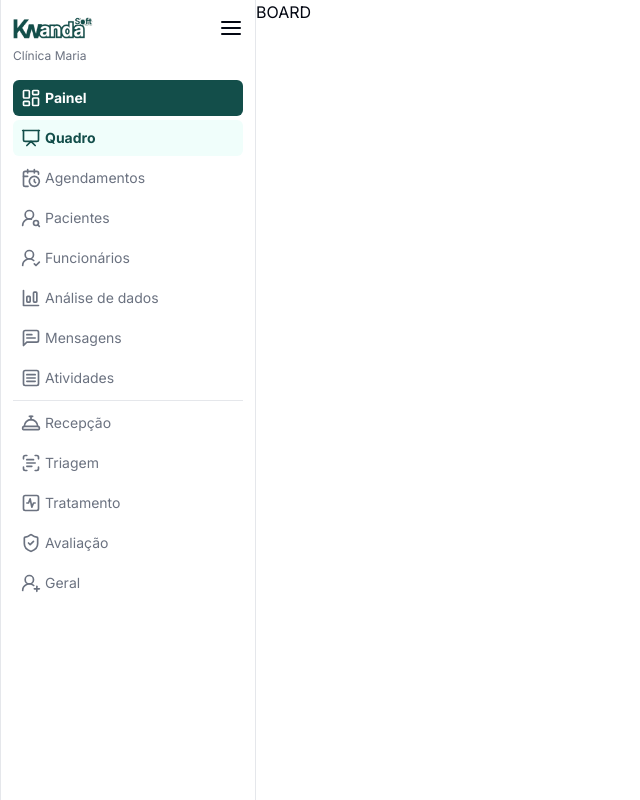
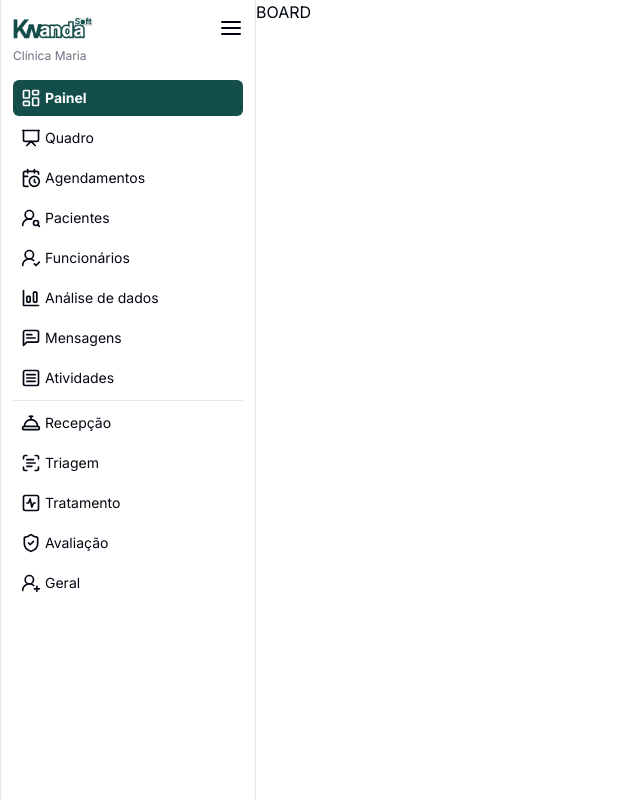
Before and after one commit to Seratooo/kwanda-soft, a Next.js app: page /dashboard/board in a window 1280 px wide. Shown: the whole page, without its empty margins (0-640 px from the left). Built offline with nearby package versions, Linux system fonts and the light colour scheme.

Commit message:
feat: toggle menu

```diff
--- /dev/null
+++ b/app/dashboard/(overview)/loading.tsx
@@ -0,0 +1,3 @@
+export default function Loading() {
+  return <p>Loading</p>;
+}
--- a/app/dashboard/page.tsx
+++ b/app/dashboard/(overview)/page.tsx
@@ -1,17 +1,21 @@
 import { Presentation, Plus } from "lucide-react";
-import StackedBarChart from "../ui/dashboard/stackedBarChart";
-import PieChartElement from "../ui/dashboard/pieChart";
-import PatientsTable from "../ui/patients/table";
-import { CardsBoard, CardsUser } from "../ui/dashboard/cards";
+import StackedBarChart from "../../ui/dashboard/stackedBarChart";
+import PieChartElement from "../../ui/dashboard/pieChart";
+import PatientsTable from "../../ui/patients/table";
+import { CardsBoard, CardsUser } from "../../ui/dashboard/cards";
 import { Suspense } from "react";
-import TopBar from "../ui/topBar";
+import TopBar from "../../ui/topBar";
 import {
   CardsBoardSkeleton,
   CardsUserSkeleton,
   StackedBarChartSkeleton,
-} from "../ui/skeletons";
+} from "../../ui/skeletons";
 
-export default function Page() {
+export default function Page({
+  searchParams,
+}: {
+  searchParams: { [key: string]: string | string[] | undefined };
+}) {
   return (
     <main className="w-full h-screen p-2 md:p-4 space-y-3">
       <TopBar />
@@ -23,7 +27,7 @@ export default function Page() {
             </Suspense>
           </div>
           <div className="h-60 md:h-80 w-full">
-              <StackedBarChart />
+            <StackedBarChart />
           </div>
           <PatientsTable />
         </div>
--- a/app/dashboard/board/page.tsx
+++ b/app/dashboard/board/page.tsx
@@ -1,4 +1,4 @@
 export default function Page(){
 
-  return <h1>BOARD</h1>
+  return (<h1>BOARD</h1>)
 }
--- a/app/dashboard/layout.tsx
+++ b/app/dashboard/layout.tsx
@@ -1,12 +1,17 @@
+import { Suspense } from "react";
 import SideNav from "../ui/dashboard/sidenav";
 
-export default function Layout({children}:{children:React.ReactNode}){
-  return(
+export default function Layout({ children }: { children: React.ReactNode }) {
+  return (
     <div className="flex h-screen flex-col md:flex-row md:overflow-hidden">
       <div className="flex-none">
-        <SideNav />
+        <Suspense fallback={<div></div>}>
+          <SideNav />
+        </Suspense>
       </div>
-      <div className="flex-grow mt-16 md:overflow-y-auto md:mt-0">{children}</div>
+      <div className="flex-grow mt-16 md:overflow-y-auto md:mt-0">
+        {children}
+      </div>
     </div>
-  )
+  );
 }
--- a/app/ui/dashboard/cards.tsx
+++ b/app/ui/dashboard/cards.tsx
@@ -50,12 +50,13 @@ export async function CardsBoard() {
   const data = await getData();
   return (
     <>
-      {data.map((element) => (
+      {data.map((element, index) => (
         <CardBoard
           title={element.title}
           value={element.value}
           variation={element.variation}
           cardColor={element.cardColor}
+          key={index}
         />
       ))}
     </>
@@ -136,12 +137,13 @@ export async function CardsUser() {
           <option value="A">Anualmente</option>
         </select>
       </div>
-      {users.map((user) => (
+      {users.map((user, index) => (
         <CardUser
           avatarFallback={user.avatarFallback}
           name={user.name}
           description={user.description}
           linkAvatarImage={user.linkAvatarImage}
+          key={index}
         />
       ))}
     </>
--- a/app/ui/dashboard/nav-links.tsx
+++ b/app/ui/dashboard/nav-links.tsx
@@ -1,5 +1,3 @@
-"use client";
-
 import {
   ActivitySquare,
   BarChartBig,
@@ -16,7 +14,6 @@ import {
   UserRoundSearch,
 } from "lucide-react";
 import Link from "next/link";
-import { usePathname, useSearchParams } from "next/navigation";
 import clsx from "clsx";
 
 const linkBoard = [
@@ -37,46 +34,42 @@ const linkUsers = [
   { name: "Geral", href: "/#", Icon: UserRoundPlus },
 ];
 
-export function NavLinkBoard() {
-  const pathname = usePathname();
-  const searchParams = useSearchParams();
-  const menu = searchParams.get("menu");
-  const allParams = searchParams.toString()
-
+export function NavLinkBoard({ isOpen }: { isOpen: string | null }) {
+  console.log(isOpen);
   return (
     <>
       <Link
-        href={`${allParams? `/dashboard?${allParams}` : '/dashboard'}`}
+        href={`/dashboard`}
         className="flex gap-1 bg-teal-900 p-2 rounded-md cursor-pointer"
       >
         <LayoutDashboard className="text-white size-5" />
-        <p className="text-white text-sm font-bold select-none">
-          {menu == "off" ? <span className="block md:hidden">Painel</span> : "Painel"}
+        <p
+          className={clsx("text-white text-sm font-bold select-none", {
+            "md:hidden": isOpen,
+          })}
+        >
+          Painel
         </p>
       </Link>
 
       {linkBoard.map(({ href, name, Icon }, index) => (
         <Link
           key={index}
-          href={`${allParams? `${href}?${allParams}` : href}`}
+          href={href}
           className={clsx(
-            "group flex gap-1 p-2 rounded-md cursor-pointer hover:bg-teal-100/30",
-            {
-              "bg-teal-100/30": pathname == href,
-            }
+            "group flex gap-1 p-2 rounded-md cursor-pointer hover:bg-teal-100/30"
           )}
         >
           <Icon
-            className={`${
-              pathname == href ? "text-teal-900 font-bold" : "text-gray-500"
-            } size-5 group-hover:font-bold group-hover:text-teal-900`}
+            className={`size-5 group-hover:font-bold group-hover:text-teal-900`}
           />
           <p
-            className={`${
-              pathname == href ? "text-teal-900 font-bold" : "text-gray-500"
-            } select-none text-sm group-hover:font-bold group-hover:text-teal-900`}
+            className={clsx(`select-none text-sm group-hover:font-bold group-hover:text-teal-900`,
+            {
+              "md:hidden": isOpen,
+            })}
           >
-            {menu == "off" ? <span className="block md:hidden">{name}</span> : name}
+            {name}
           </p>
         </Link>
       ))}
@@ -84,33 +77,26 @@ export function NavLinkBoard() {
   );
 }
 
-export function NavLinkUsers() {
-  const pathname = usePathname();
-  const searchParams = useSearchParams();
-  const menu = searchParams.get("menu");
-  const allParams = searchParams.toString()
-
+export function NavLinkUsers({ isOpen }: { isOpen: string | null }) {
+  console.log(isOpen);
   return (
     <>
       {linkUsers.map(({ href, name, Icon }, index) => (
         <Link
           key={index}
-          href={`${allParams? `${href}?${allParams}` : href}`}
-          className={`${
-            pathname == href ? "bg-gray-100" : ""
-          } group flex gap-1 p-2 rounded-md cursor-pointer hover:bg-gray-100`}
+          href={href}
+          className={`group flex gap-1 p-2 rounded-md cursor-pointer hover:bg-gray-100`}
         >
           <Icon
-            className={`${
-              pathname == href ? "text-black font-bold" : "text-gray-500"
-            } size-5 group-hover:font-bold group-hover:text-black`}
+            className={`size-5 group-hover:font-bold group-hover:text-black`}
           />
           <p
-            className={`${
-              pathname == href ? "text-black font-bold" : "text-gray-500"
-            } select-none text-sm group-hover:font-bold group-hover:text-black`}
+            className={clsx(`select-none text-sm group-hover:font-bold group-hover:text-black`,
+            {
+              "md:hidden": isOpen,
+            })}
           >
-            {menu == "off" ? <span className="block md:hidden">{name}</span> : name}
+            {name}
           </p>
         </Link>
       ))}
--- a/app/ui/dashboard/sidenav.tsx
+++ b/app/ui/dashboard/sidenav.tsx
@@ -1,77 +1,73 @@
 "use client";
+
 import { AlignJustify, X } from "lucide-react";
 import Logo from "../logo";
 import Link from "next/link";
 import { NavLinkBoard, NavLinkUsers } from "./nav-links";
-import { usePathname, useSearchParams, useRouter } from "next/navigation";
-import { useState } from "react";
+import { usePathname, useSearchParams } from "next/navigation";
+import { clsx } from "clsx";
+import { hanldeToggleParam } from "@/lib/utils";
+import { handleToggleParamsProps } from "@/lib/definitions";
 
 export default function SideNav() {
   const searchParams = useSearchParams();
+  const params = searchParams.toString();
+  const menu = searchParams.get("menu");
   const pathname = usePathname();
-  const { replace } = useRouter();
-  const [menu, setMenu] = useState(
-    searchParams.get("menu")
-  );
 
-  function handleToggleMenu() {
-    const params = new URLSearchParams(searchParams);
-    const sidenav = params.get("menu");
+  function hanldeToggleMenu() {
+    const urlMenu = menu
+      ? `${
+          params
+            ? `${
+                params.includes("&menu=off")
+                  ? `${pathname}?${params.replace("&menu=off", "")}`
+                  : `${pathname}${params.replace("menu=off", "")}`
+              }`
+            : `${pathname}`
+        }`
+      : `${params ? `${pathname}?${params}&menu=off` : `${pathname}?menu=off`}`;
 
-    if (sidenav) {
-      params.delete("menu");
-    } else {
-      params.set("menu", "off");
-    }
-    setMenu(params.get("menu"));
-    replace(`${pathname}?${params.toString()}`);
+    return urlMenu;
   }
-
   return (
     <div
-      className={`${
-        menu == "off"
-          ? "h-screen md:w-16 md:h-screen"
-          : "h-[50px] overflow-hidden md:w-64 md:h-screen"
-      } w-[100%] z-10 bg-white fixed md:static px-3 py-3 border-b md:border-x md:border-b-0 h-full duration-300`}
+      className={clsx(
+        `overflow-hidden md:w-64 md:h-screen w-[100%] z-10 bg-white fixed md:static px-3 py-3 border-b md:border-x md:border-b-0 h-full duration-300`,
+        {
+          "md:w-[4rem]": menu,
+        }
+      )}
     >
       <div className="space-y-1 h-14">
         <div
-          className={`flex items-center h-8 ${
-            menu == "off"
-              ? "justify-between md:justify-center"
-              : "justify-between md:justify-between"
+          className={`flex items-center h-8 justify-between ${
+            menu ? "md:justify-center" : "md:justify-between"
           }`}
         >
           <Link href="/dashboard">
-            {menu == "off" ? (
-              <div className="block md:hidden">
-                <Logo />
-              </div>
-            ) : (
-              <div className="block">
-                <Logo />
-              </div>
-            )}
+            <div className={`${menu ? "md:hidden" : "md:block"}`}>
+              <Logo />
+            </div>
           </Link>
 
-          <div className="cursor-pointer" onClick={handleToggleMenu}>
-            {menu == "off" ? <X /> : <AlignJustify />}
-          </div>
+          <Link className="cursor-pointer" href={hanldeToggleMenu()}>
+            {menu ? <X /> : <AlignJustify />}
+          </Link>
         </div>
-        {menu == "off" ? (
-          <p className="hidden md:hidden text-gray-500 text-xs select-none">
-            Clínica Maria
-          </p>
-        ) : (
-          <p className="hidden md:block text-gray-500 text-xs select-none">Clínica Maria</p>
-        )}
+        <p
+          className={clsx("hidden md:block text-gray-500 text-xs select-none", {
+            "md:hidden": menu,
+          })}
+        >
+          Clínica Maria
+        </p>
       </div>
 
       <div className="mt-3 space-y-1 overflow-auto h-[85vh]">
-        <NavLinkBoard />
+        <NavLinkBoard isOpen={menu} />
         <div className="bg-gray-200 w-full h-[1px]"></div>
-        <NavLinkUsers />
+        <NavLinkUsers isOpen={menu} />
       </div>
     </div>
   );
```
Also changed, not shown: lib/definitions.ts (+7 -0 lines), lib/utils.ts (+29 -3 lines).
